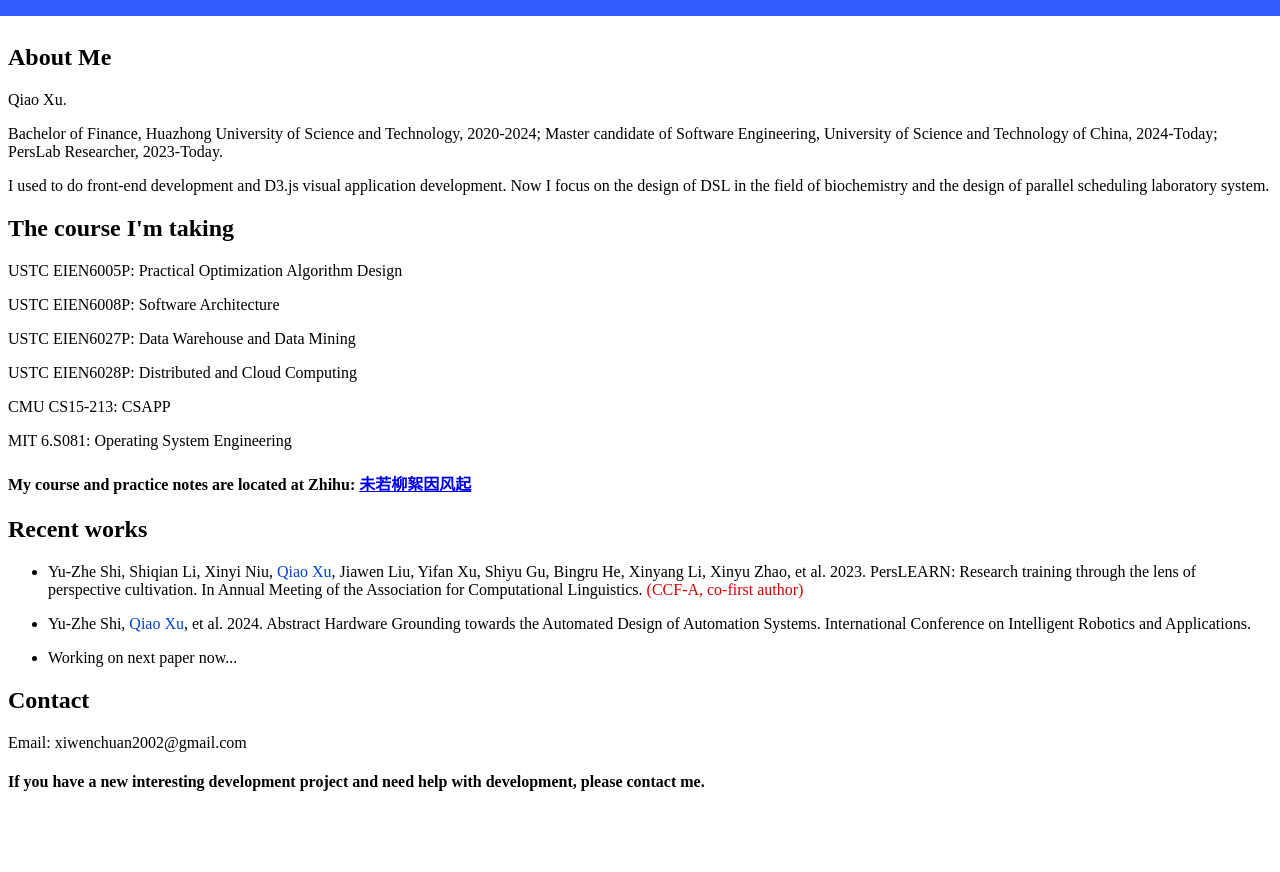
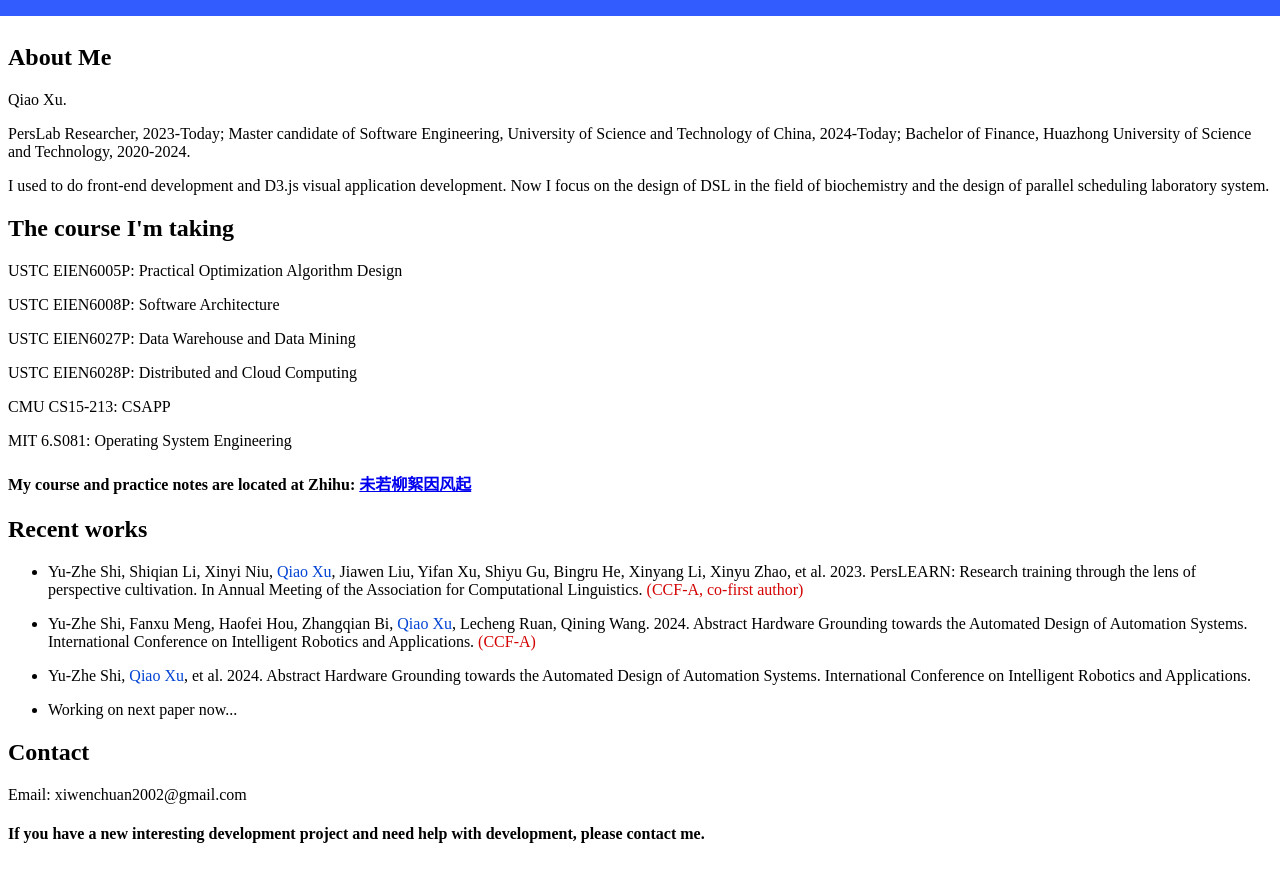
Before and after one commit to Qiao0124/Qiao0124.github.io, a plain HTML site: page index.html in a window 1280 px wide. Before the commit the page ends 820 px from the top, so only its background shows below. Drawn offline with Linux system fonts and the light colour scheme.

Commit message:
Update index.html

```diff
--- a/index.html
+++ b/index.html
@@ -7,7 +7,7 @@
 <body>
     <h2>About Me</h2>
     <p>Qiao Xu.</p>
-    <p>Bachelor of Finance, Huazhong University of Science and Technology, 2020-2024; Master candidate of Software Engineering, University of Science and Technology of China, 2024-Today; PersLab Researcher, 2023-Today.</p>
+    <p>PersLab Researcher, 2023-Today; Master candidate of Software Engineering, University of Science and Technology of China, 2024-Today; Bachelor of Finance, Huazhong University of Science and Technology, 2020-2024.</p>
     <p>I used to do front-end development and D3.js visual application development. Now I focus on the design of DSL in the field of biochemistry and the design of parallel scheduling laboratory system.</p>
 
     <h2>The course I'm taking</h2>
@@ -23,6 +23,8 @@
     <ul>
         <li>Yu-Zhe Shi, Shiqian Li, Xinyi Niu, <span style="color: #0043d4">Qiao Xu</span>, Jiawen Liu, Yifan Xu, Shiyu Gu, Bingru He, Xinyang Li, Xinyu Zhao, et al. 2023. PersLEARN: Research training through the lens of perspective cultivation. In Annual Meeting of the Association for Computational Linguistics. <span style="color: #d40000">(CCF-A, co-first author)</span></li>
         <p></p>
+        <li>Yu-Zhe Shi, Fanxu Meng, Haofei Hou, Zhangqian Bi, <span style="color: #0043d4">Qiao Xu</span>, Lecheng Ruan, Qining Wang. 2024. Abstract Hardware Grounding towards the Automated Design of Automation Systems. International Conference on Intelligent Robotics and Applications. <span style="color: #d40000">(CCF-A)</span></li>
+        <p></p>
         <li>Yu-Zhe Shi, <span style="color: #0043d4">Qiao Xu</span>, et al. 2024. Abstract Hardware Grounding towards the Automated Design of Automation Systems. International Conference on Intelligent Robotics and Applications.</li>
         <p></p>
         <li>Working on next paper now...</li>
```
